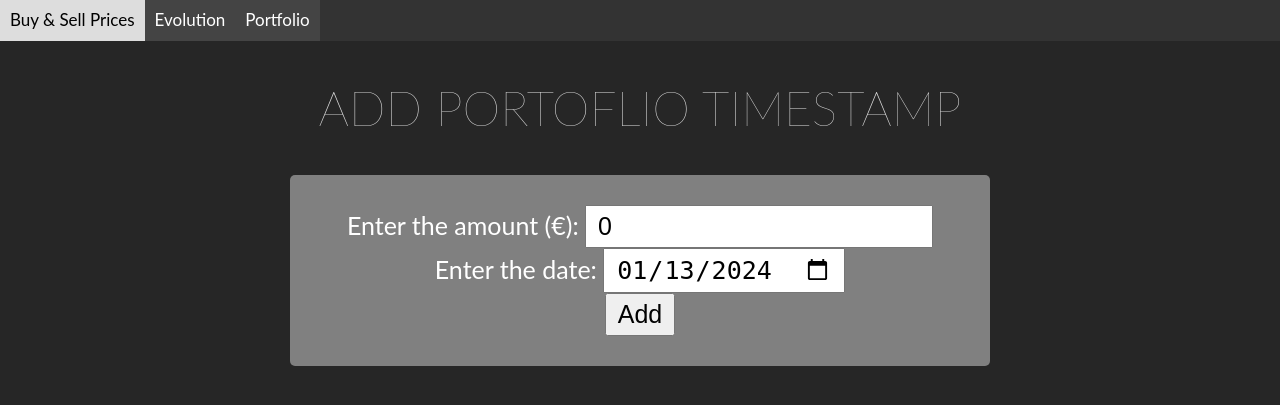
After one commit to varioti/fin_tracker, a Flask app: page /crypto/evolution/timestamp/add/ in a window 1280 px wide. The commit adds this page. Shown: the top 405 px of the page. Run offline with Flask 3, Linux system fonts and the light colour scheme; the visitor is signed in with stand-in values (Sample User, id 1); parts of the project's set-up code (start-up, migrations or seed data) failed here and were passed over.

Commit message:
correction to make it work on pythonanywhere

```diff
--- a/app/routes.py
+++ b/app/routes.py
@@ -404,7 +404,7 @@ def crypto_deposit_update(id):
 
     return render_template("evolution/deposit_update.html", amount=coin.amount, date=coin.deposit_date, platform=coin.exchange)
 
-@app.route("/crypto/evolution/timestamp/add", methods=["GET","POST"])
+@app.route("/crypto/evolution/timestamp/add/", methods=["GET","POST"])
 def crypto_timestamp_add():
     if not 'logged_in' in session:
         return authenticate()
@@ -422,7 +422,8 @@ def crypto_timestamp_add():
 
         return redirect(url_for("crypto_deposit"))
 
-    return render_template("evolution/timestamp_add.html")
+    today = datetime.today().date()
+    return render_template("evolution/timestamp_add.html", today = today)
 
 @app.route("/crypto/evolution/timestamp/delete/<int:id>", methods=["GET", "POST"])
 def crypto_timestamp_delete(id):
--- a/app/static/css/crypto.css
+++ b/app/static/css/crypto.css
@@ -187,7 +187,7 @@ label {
 
 input {
   font-size: 25px;
-  color: white;
+  color: black;
   padding: 5px 11px;
   box-sizing: border-box;
 }
--- /dev/null
+++ b/app/templates/evolution/timestamp_add.html
@@ -0,0 +1,14 @@
+{% extends "topnav.html" %}
+
+{% block content %}
+<h1>Add portoflio timestamp</h1>
+<div class="main">
+<form method="POST">
+    <label for="amount">Enter the amount (€): </label>
+    <input type="number" step="0.01" id="amount" name="amount" value="0"><br>
+    <label for="date">Enter the date: </label>
+    <input type="date" id="date" name="date" value="{{today}}"><br>
+    <input type="submit" value="Add">
+</form>
+</div>
+{% endblock %}
--- a/app/utils/api_methods.py
+++ b/app/utils/api_methods.py
@@ -25,8 +25,6 @@ def get_timestamp_offset():
     return json.loads(response.text)["serverTime"] - int(time.time() * 1000)
 
 def generate_signature(query_string):
-    print("Binance API Secret:", binance_api_secret[:10])
-
     m = hmac.new(binance_api_secret.encode("utf-8"), query_string.encode("utf-8"), hashlib.sha256)
     return m.hexdigest()
 
```
Also changed, not shown: app/scheduled_task.py (added, +16 -0 lines).
